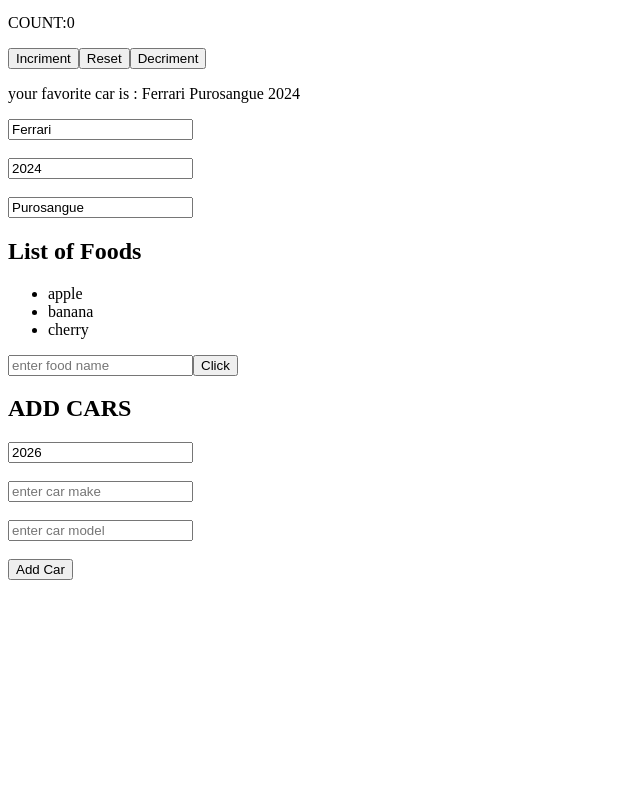
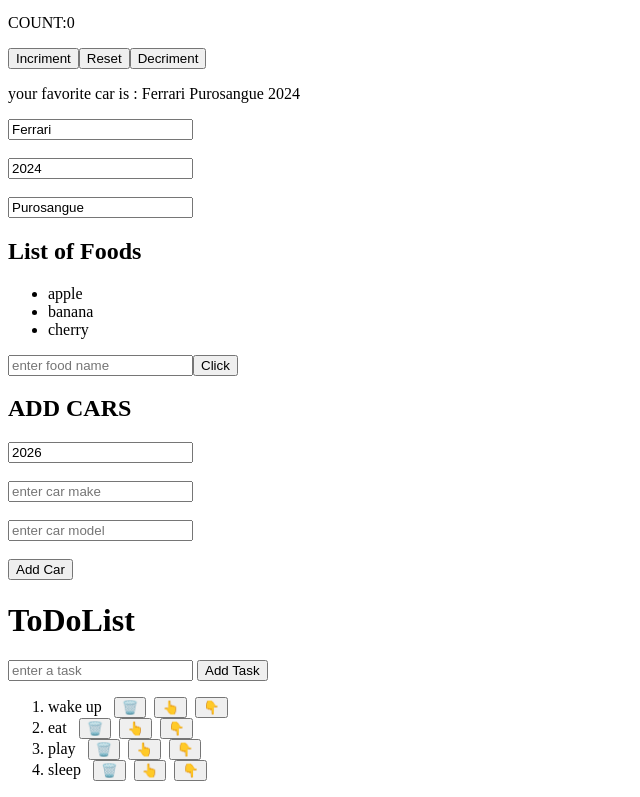
Before and after one commit to SandeepSreekailas/React, a React (Vite) app: page / in a window 1280 px wide. Shown: the part 1100-1897 px from the top of the page, without its empty margins (0-640 px from the left). Before the commit the page ends 1688 px from the top, so only its background shows below. Built offline with nearby package versions, Linux system fonts and the light colour scheme.

Commit message:
added to do list

```diff
--- a/src/App.jsx
+++ b/src/App.jsx
@@ -12,6 +12,7 @@
 import UpdateObjectState from './components/UpdateObjectState'
 import UpdateArrayState from './components/UpdateArrayState'
 import UpdateObArrState from './components/UpdateObArrState'
+import ToDoList from './components/ToDoList'
 
 
 
@@ -85,6 +86,9 @@
       {/* Update Object and Array State */}
       <UpdateObArrState/>
 
+      {/* TO DO LIST */}
+      <ToDoList/>
+
     </>
   )
 }
--- /dev/null
+++ b/src/components/ToDoList.jsx
@@ -0,0 +1,68 @@
+import React, { useOptimistic, useState } from 'react'
+
+function ToDoList() {
+    const [task, settask] = useState(["wake up", "eat", "play", "sleep"])
+    const [newtask, addnewtask] = useState('')
+
+    function handleTask(event) {
+        addnewtask(event.target.value)
+    }
+
+    function addNewTask() {
+        if (newtask.trim() !== "") {
+            settask(t => [...t, newtask])
+            addnewtask("")
+        }
+    }
+
+    function deleteTask(index) {
+        const updatedtask = task.filter((_, i) => i !== index)
+        settask(updatedtask)
+
+    }
+
+
+    function moveUp(index) {
+        settask(t => {
+            if (index === 0) return t
+
+            const updated = [...t];
+            [updated[index], updated[index - 1]] =
+                [updated[index - 1], updated[index]]
+
+            return updated
+        })
+    }
+
+    function moveDown(index) {
+        settask(t => {
+            if (index === t.length - 1) return t
+            const updatedtasks = [...t];
+                ;[updatedtasks[index], updatedtasks[index + 1]] =
+                    [updatedtasks[index + 1], updatedtasks[index]]
+
+            return updatedtasks
+        })
+    }
+
+
+
+    return (
+        <div>
+            <h1>ToDoList</h1>
+            <input type="text" placeholder='enter a task' value={newtask} onChange={handleTask} />&nbsp;
+            <button onClick={addNewTask}>Add Task</button>
+            <ol>
+                {task.map((tasks, index) =>
+                    <li key={index}>{tasks} &nbsp;&nbsp;
+                        <button onClick={() => deleteTask(index)}>🗑️</button>&nbsp;&nbsp;
+                        <button onClick={() => moveUp(index)}>👆</button>&nbsp;&nbsp;
+                        <button onClick={() => moveDown(index)}>👇</button>&nbsp;&nbsp;
+
+                    </li>)}
+            </ol>
+        </div>
+    )
+}
+
+export default ToDoList
```
